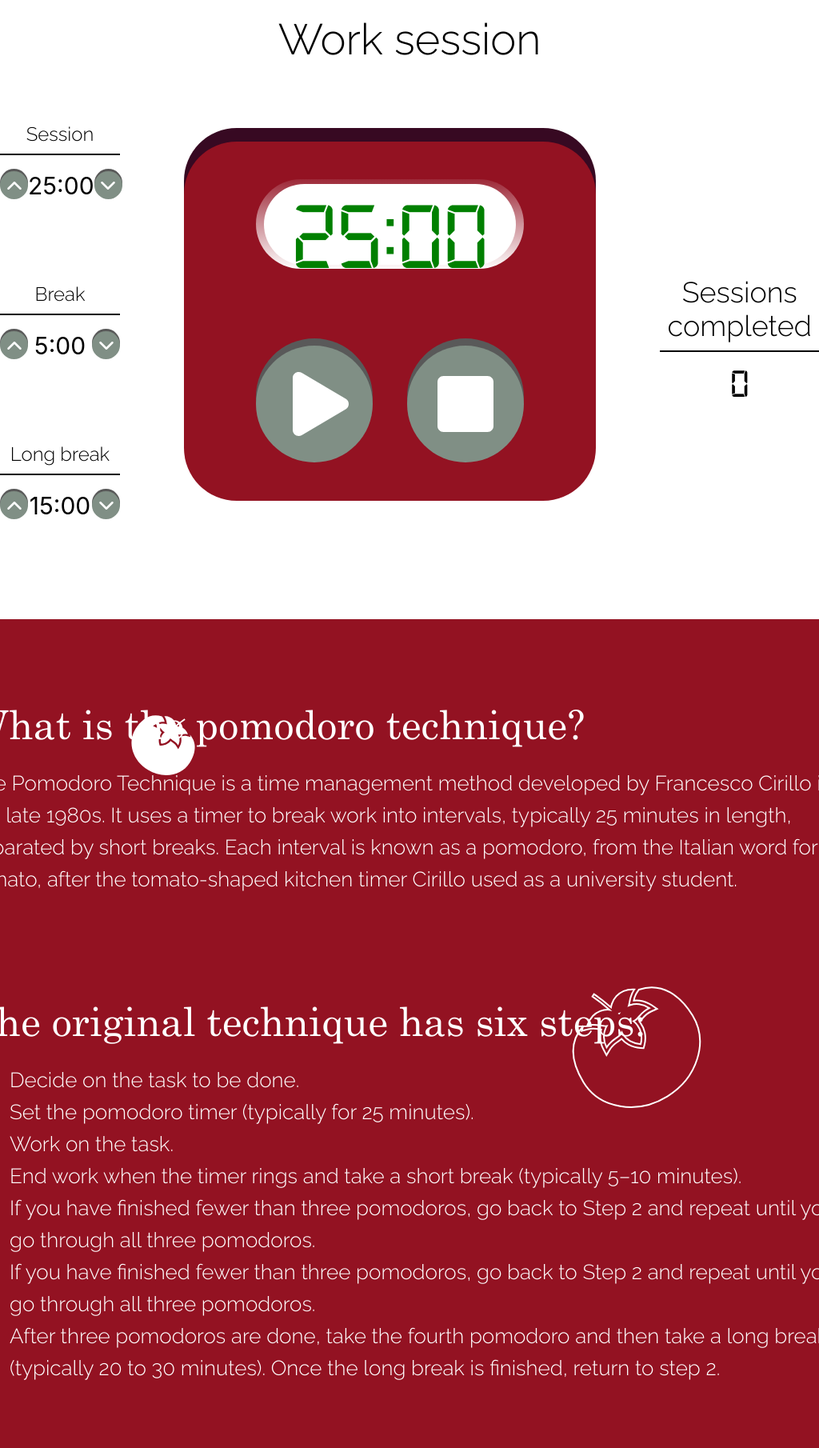
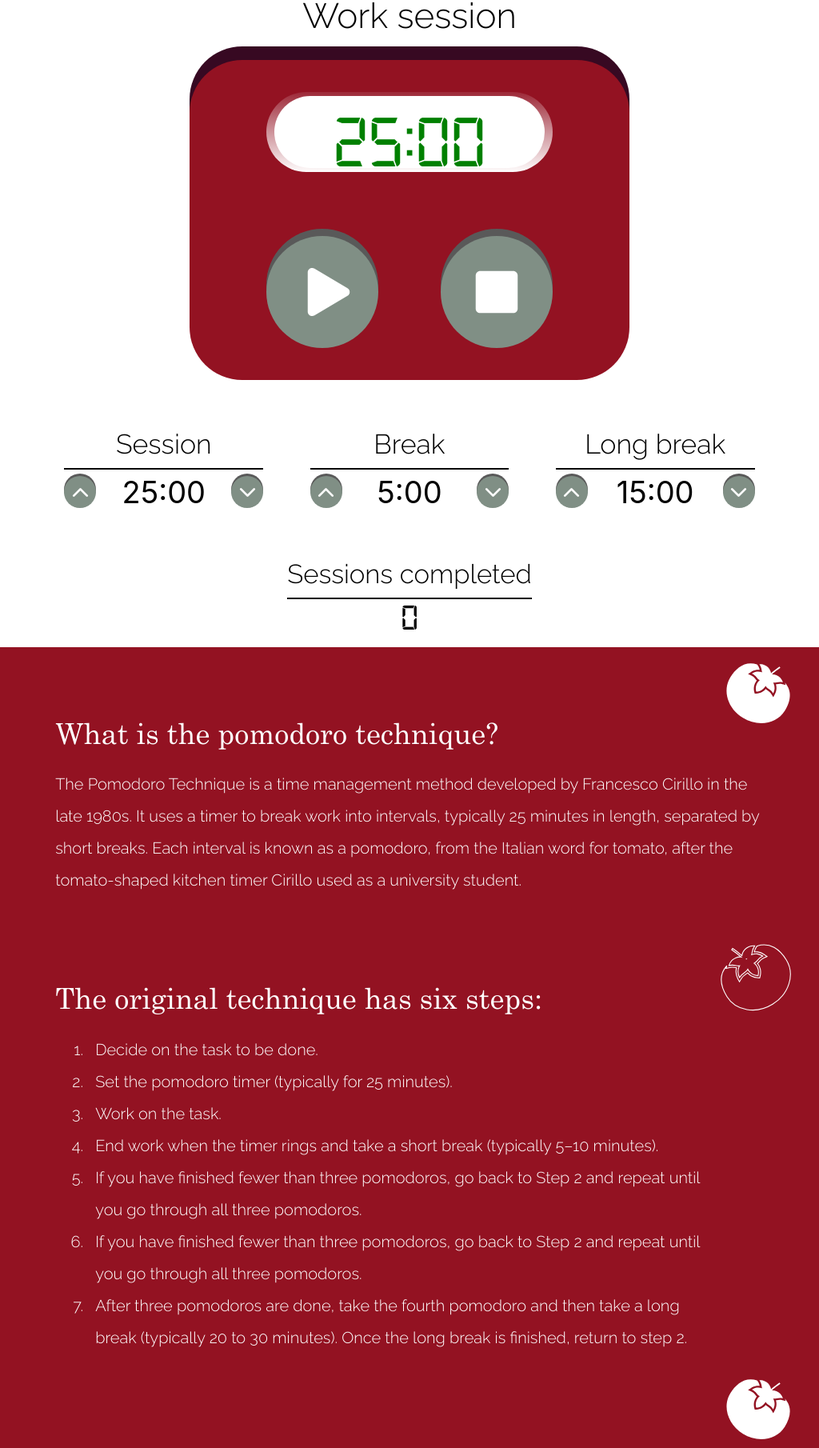
Before and after one commit to davidGasanov/Pomodoro-clock, a React (Create React App) app: page / in a window 1024 px wide. Shown: the part 26-1836 px from the top of the page at 80% size. Built offline with nearby package versions, Linux system fonts and the light colour scheme; no server answers.

Commit message:
style: add responsive design to medium screens

```diff
--- a/src/App.css
+++ b/src/App.css
@@ -158,7 +158,7 @@ h2 {
   width: 100%;
 }
 
-.time-toggles{
+.time-toggles {
   width: 100%;
   display: flex;
   align-items: center;
@@ -330,6 +330,12 @@ button[type="play"] > svg {
   opacity: 20%;
 }
 
+.tomato-container-4 {
+  transform: scaleX(-1);
+  position: absolute;
+  display: none;
+}
+
 .tomato {
   fill: green;
 }
@@ -354,12 +360,12 @@ button[type="play"] > svg {
 
 /* Medium */
 
-@media (min-width: 768px) and (max-width: 991px) {
+@media (min-width: 768px) and (max-width: 1024px) {
   .display-and-control {
     flex-direction: column;
     align-items: center;
     justify-content: space-around;
-    height: 80vh;
+    height: auto;
     margin: 0;
     gap: 60px;
   }
@@ -370,9 +376,11 @@ button[type="play"] > svg {
   }
 
   .clock-box {
-    width: 70%;
+    width: 550px;
     height: 400px;
     order: -1;
+
+    flex-shrink: 0;
   }
 
   .clock-and-controls {
@@ -445,21 +453,78 @@ button[type="play"] > svg {
     width: 60px;
     height: 60px;
   }
+
+  .pomoinfo-title {
+    font-size: 36px;
+  }
+
+  .pomoinfo-section,
+  .credits,
+  .pomoinfo-steps {
+    width: 90%;
+  }
+
+  .tomato-container-2 {
+    top: 350px;
+    right: 20px;
+  }
+
+  .tomato-container-1 {
+    top: 0px;
+    right: 20px;
+  }
+
+  .tomato-container-4 {
+    display: block;
+    bottom: 550px;
+    right: 20px;
+  }
+
+  .pomoinfo-paragraph,
+  .pomoinfo-step {
+    font-size: 20px;
+  }
 }
 
-@media (min-width: 992px) and (max-width: 1200px) {
+@media (min-width: 1025px) and (max-width: 1200px) {
+  .display-and-control {
+    align-items: center;
+    justify-content: space-evenly;
+    height: auto;
+  }
+
   .status-display {
     font-size: 54px;
+    margin-bottom: 30px;
   }
 
   .clock-box {
-    width: 597px;
-    height: 449px;
+    width: 497px;
+    height: 400px;
+    margin: 10px;
   }
 
   .time-card-div,
-  .time-card {
+  .time-card,
+  .finished-pomos-container {
     width: 150px;
+  }
+
+  .divider {
+    margin-bottom: 10px;
+  }
+
+  .finished-pomos-title {
+    font-size: 30px;
+  }
+
+  .finished-pomos-count {
+    font-size: 40px;
+  }
+
+  .time-card-div {
+    height: 100%;
+    gap: 40px;
   }
 
   .time-card-title {
@@ -472,6 +537,9 @@ button[type="play"] > svg {
     width: auto;
   }
 
+  .time-box {
+    font-size: 80px;
+  }
 
   .button-small {
     width: 35px;
@@ -484,12 +552,43 @@ button[type="play"] > svg {
   }
 
   .button-large {
-    width: 146px;
-    height: 146px;
+    width: 126px;
+    height: 126px;
   }
 
   .button-large svg {
-    width: 80px;
-    height: 80px;
+    width: 60px;
+    height: 60px;
+  }
+
+  .pomoinfo-title {
+    font-size: 36px;
+  }
+
+  .pomoinfo-section,
+  .credits,
+  .pomoinfo-steps {
+    width: 90%;
+  }
+
+  .pomoinfo-paragraph,
+  .pomoinfo-step {
+    font-size: 20px;
+  }
+
+  .tomato-container-2 {
+    top: 320px;
+    right: 40px;
+  }
+
+  .tomato-container-1 {
+    top: 20px;
+    right: 40px;
+  }
+
+  .tomato-container-4 {
+    display: block;
+    bottom: 540px;
+    right: 40px;
   }
 }
--- a/src/components/Pomodoroinfo.js
+++ b/src/components/Pomodoroinfo.js
@@ -5,6 +5,11 @@ import { useMediaQuery } from "react-responsive";
 
 
 const Pomodoroinfo = () => {
+
+  const isMediumScreen = useMediaQuery({query: '(max-width:1024px'});
+
+  console.log(isMediumScreen);
+
   return (
     <div className="pomoinfo-container">
       <div className="pomoinfo-section">
@@ -66,7 +71,8 @@ const Pomodoroinfo = () => {
         </p>
       </div>
       <Tomato size='110' color='white' id={1} />
-      <Tomato size='220' color='white' id={2} stroke={true} strokeSize={1}/>
+      <Tomato size={isMediumScreen? '120' : '220'} color='white' id={2} stroke={true} strokeSize={1}/>
+      <Tomato size='110' color='white' id={4} />
       <Tomato size='710' color='white' id={3} />
 
       <div className="credits">
```
